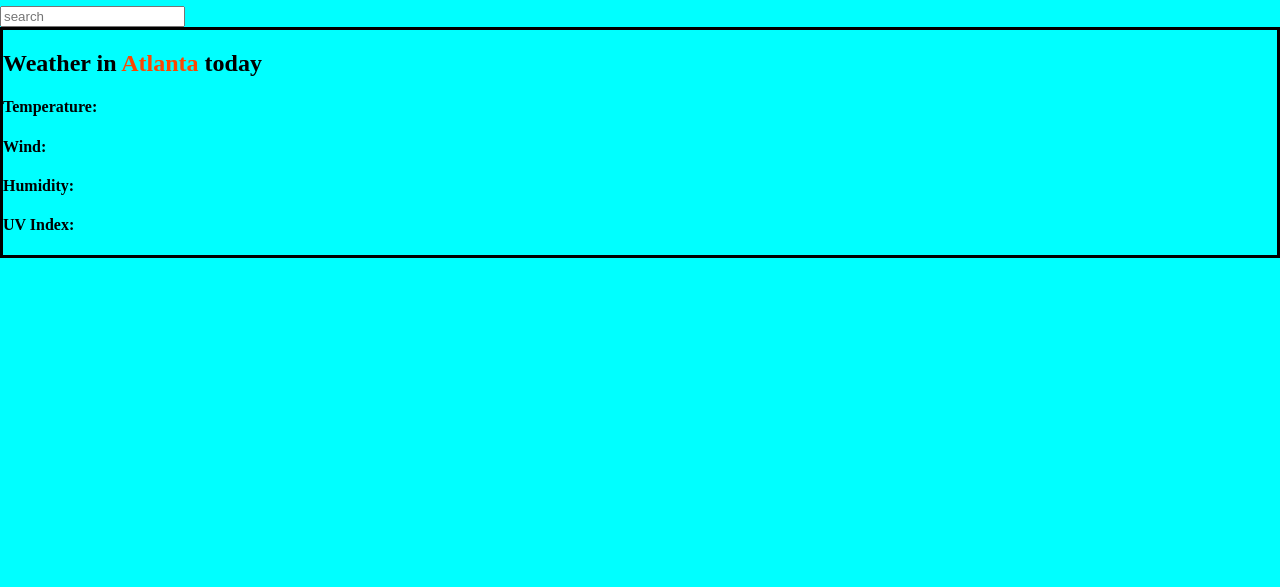
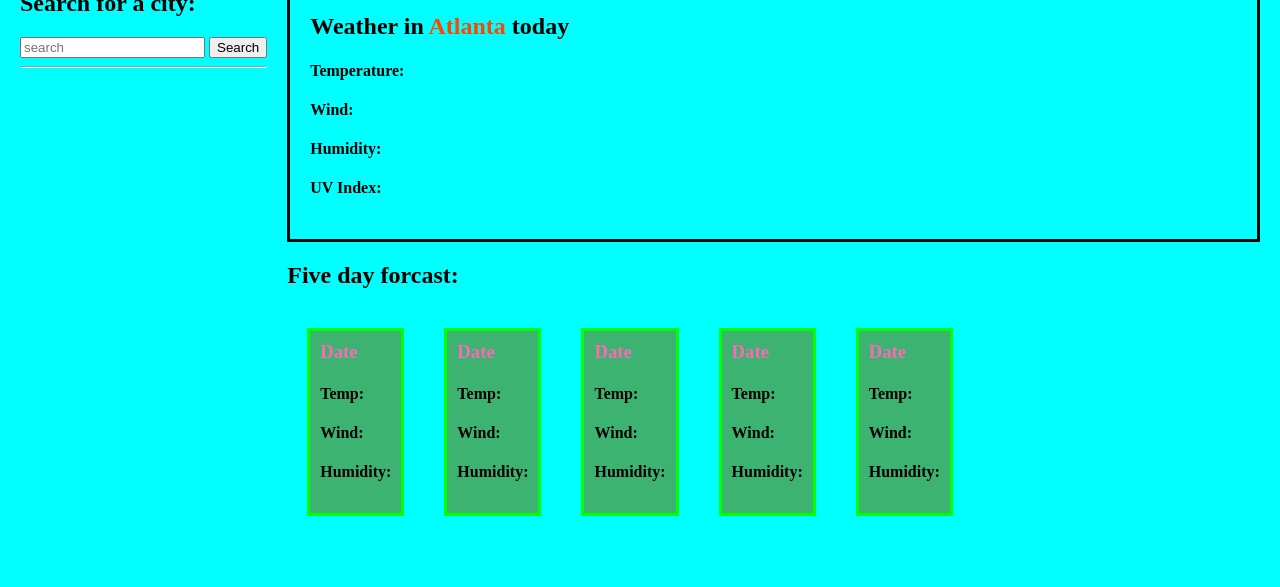
Before and after one commit to arerickson28/weather-dashboard, a plain HTML site: page index.html in a window 1280 px wide. Shown: the part 213-800 px from the top of the page. Drawn offline with nearby package versions, Linux system fonts and the light colour scheme; a script that the page names is missing.

Commit message:
added more html content and applied flex layouts

```diff
--- a/develop/script.js
+++ b/develop/script.js
@@ -1 +1,55 @@
-console.log("hello, world")
+// let currentDay = $('#todayDate');
+
+let currentDay = document.getElementById("todayDate") ;
+
+let DateTime = luxon.DateTime ;
+
+let now = DateTime.now()
+
+let year = now.year ;
+
+let month = now.month ;
+
+let day = now.day ;
+
+let hour = now.hour ;
+
+let minute = now.minute ;
+
+let second = now.second ;
+
+let weekday = now.weekday ;
+
+let daysOfTheWeek = ["Monday", "Tuesday", "Wednesday", "Thursday", "Friday", "Saturday", "Sunday"] ;
+
+let monthsOfTheYear = ["January", "February", "March", "April", "May", "June", "July", "August", "September", "October", "November", "December"] ;
+
+weekday = daysOfTheWeek[weekday - 1]
+
+month = monthsOfTheYear[month - 1]
+
+//---------------------------------------------------
+    function getOrdinal() {
+        let  dayAsString = String(day) ;
+        let endOfDayString = dayAsString.charAt(dayAsString.length -1)
+
+       if (endOfDayString === "1" && dayAsString !== "11") {
+           ordinal = "st"
+       } else if (endOfDayString === "2" && dayAsString !== "12"){
+           oridnal = "nd"
+       } else if (endOfDayString === "3" && dayAsString !== "13"){
+           ordinal = "rd"
+       } else {
+           ordinal = "th"
+       }
+
+       return ordinal
+    }
+
+//---------------------------------------------------
+
+let chosenOrdinal = getOrdinal() ;
+
+let dateDisplay = weekday + ", " + month + " " + day + chosenOrdinal + ", " + year ;
+
+currentDay.textContent = dateDisplay ;
--- a/develop/style.css
+++ b/develop/style.css
@@ -3,13 +3,20 @@
     margin: 0 ;
 }
 
-#banner h1 {
+#banner h1, h3 {
     color: hotpink ;
+}
+
+#banner hr {
+    width: 100% ;
+    height: 2px ;
+    background-color: hotpink ;
+    border-width: 0px ;
 }
 
 #banner {
     display: flex ;
-    justify-content: center ;
+    /* justify-content: center ; */
     background-color: purple ;
     flex-direction: column ;
     align-items: center ;
@@ -17,8 +24,53 @@
 
 #currentWeather {
     border: solid ;
+    padding: 20px ;
+    margin-right: 20px ;
 }
 
 #chosenCity {
     color: orangered ;
 }
+
+#weatherForecastCards {
+    display: flex ;
+}
+
+.forecastCard {
+    border: solid ;
+    border-color: lime ;
+    margin: 20px ;
+    padding: 10px ;
+    background-color: mediumseagreen ;
+
+
+}
+
+.forecastCard h3 {
+    margin: 0 ;
+}
+
+#weatherData {
+    display: flex ;
+    flex-direction: column ;
+    justify-content: flex-start ;
+    flex-grow: 1 ;
+}
+
+#citySearch {
+   margin-left: 20px ;
+   margin-right: 20px ;
+}
+
+main {
+    display: flex ;
+    margin-top: 50px ;
+}
+
+#citySearch h1 {
+    margin-top: 0px ;
+}
+
+#currentWeather h2 {
+    margin: 0px ;
+}
--- a/index.html
+++ b/index.html
@@ -1,5 +1,6 @@
 <!DOCTYPE html>
 <html lang="en">
+
 <head>
     <meta charset="UTF-8">
     <meta http-equiv="X-UA-Compatible" content="IE=edge">
@@ -7,17 +8,27 @@
     <title>Weather Dashboard</title>
     <link rel="stylesheet" href="develop/style.css">
 </head>
+
 <body>
 
     <div id="banner">
         <h1>This is the weather dashboard</h1>
-        <h3>Put Date Here</h3>
+        <hr>
+        <h3 id="todayDate"></h3>
+        <hr>
     </div>
 
-    <div id="citySearch">
+    <main>
+
+        <aside id="citySearch">
             <h1>Search for a city: </h1>
             <input type="text" placeholder="search">
-    </div>
+            <button>Search</button>
+            <hr>
+        </aside>
+
+
+        <section id="weatherData">
 
             <div id="currentWeather">
                 <h2>Weather in <span id="chosenCity">Atlanta</span> today</h2>
@@ -29,15 +40,61 @@
 
             <div id="weatherForecast">
 
+                <h2>Five day forcast: </h2>
+
+                <div id="weatherForecastCards">
+
+                    <div class="forecastCard" id="day1">
+                        <h3>Date</h3>
+                        <h4>Temp: <span id="temp1"></span></h4>
+                        <h4>Wind: <span id="wind1"></span></h4>
+                        <h4>Humidity: <span id="humidity1"></span></h4>
                     </div>
+
+                    <div class="forecastCard" id="day2">
+                        <h3>Date</h3>
+                        <h4>Temp: <span id="temp2"></span></h4>
+                        <h4>Wind: <span id="wind2"></span></h4>
+                        <h4>Humidity: <span id="humidity2"></span></h4>
+                    </div>
+
+                    <div class="forecastCard" id="day3">
+                        <h3>Date</h3>
+                        <h4>Temp: <span id="temp3"></span></h4>
+                        <h4>Wind: <span id="wind3"></span></h4>
+                        <h4>Humidity: <span id="humidity3"></span></h4>
+                    </div>
+
+                    <div class="forecastCard" id="day4">
+                        <h3>Date</h3>
+                        <h4>Temp: <span id="temp4"></span></h4>
+                        <h4>Wind: <span id="wind4"></span></h4>
+                        <h4>Humidity: <span id="humidity4"></span></h4>
+                    </div>
+
+                    <div class="forecastCard" id="day5">
+                        <h3>Date</h3>
+                        <h4>Temp: <span id="temp5"></span></h4>
+                        <h4>Wind: <span id="wind5"></span></h4>
+                        <h4>Humidity: <span id="humidity5"></span></h4>
+                    </div>
+
+                </div>
+
+            </div>
+
+        </section>
+
+    </main>
 
 
 
 
 
 
-
-
+    <script src="https://cdnjs.cloudflare.com/ajax/libs/jquery/3.2.1/jquery.min.js"></script>
+    <script src="https://cdn.jsdelivr.net/npm/luxon@1.26.0/build/global/luxon.min.js"></script>
     <script src="develop/script.js"></script>
 </body>
+
 </html>
```
Lines whose indentation alone changed are shown as unchanged.
